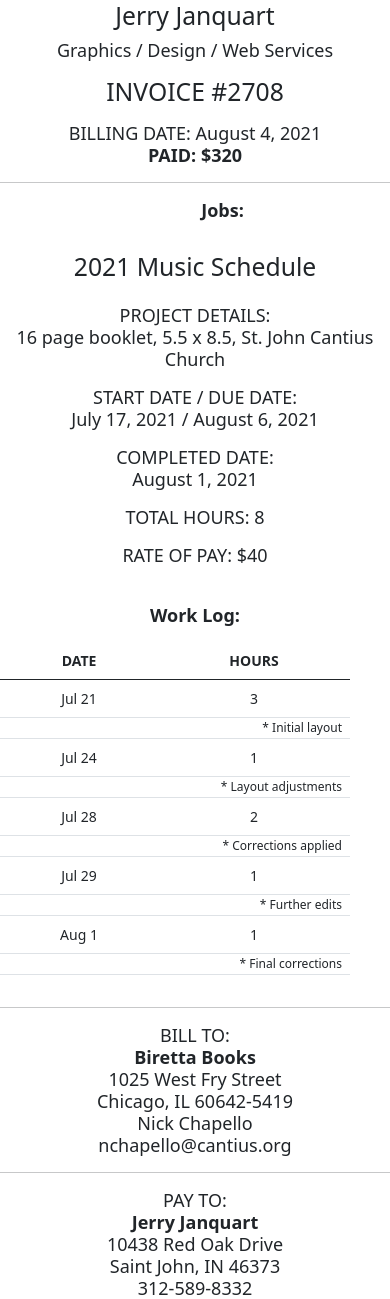
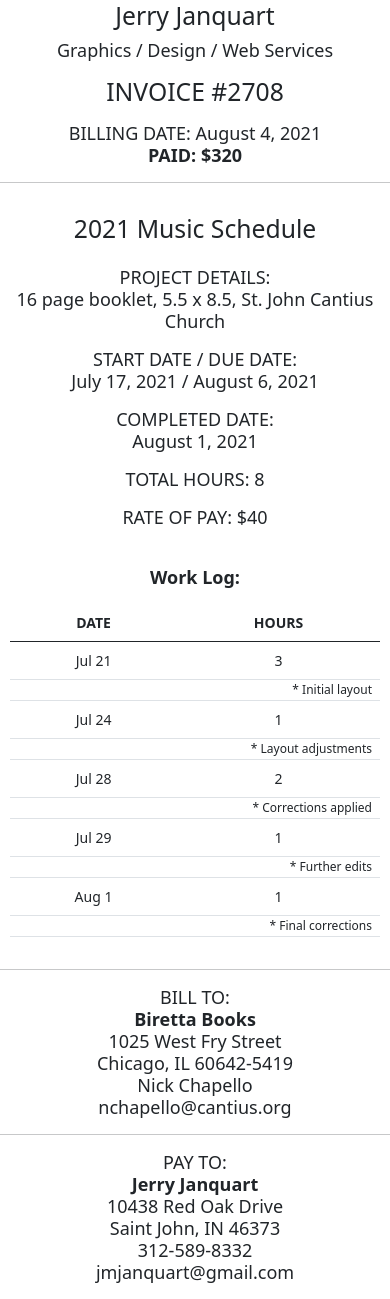
Before and after one commit to githubbjar/myFreelance, a PHP site: page / in a window 390 px wide. Shown: the part 200-1499 px from the top of the page. Run offline with PHP 8.4, Linux system fonts and the light colour scheme; some libraries are stand-ins or nearby versions.

Commit message:
made more mobile friendly

```diff
--- a/dom.js
+++ b/dom.js
@@ -18,7 +18,8 @@ document.getElementById("employer_address1").innerHTML = jobs[x].employer_addres
 document.getElementById("employer_address2").innerHTML = jobs[x].employer_address2();
 document.getElementById("contact").innerHTML = jobs[x].contact();
 document.getElementById("contact_email").innerHTML = jobs[x].contact_email();
-document.getElementById("job-list").innerHTML = list_jobs_code;
+document.getElementById("job-list").innerHTML = "<p class='jobs-heading'><strong>Jobs:</strong></p>" +
+list_jobs_code;
 document.getElementById("test_space").innerHTML = "";
 let thumbnailImg = "";
 if (jobs[x].thumbnail) {
--- a/index.php
+++ b/index.php
@@ -72,12 +72,12 @@
     }
 
     #hours_table {
-        margin-right: 40px;
+        margin-right: 10px;
+        margin-left: 10px;
         font-size: 14px;
     }
 
     p.jobs-heading {
-        padding-left: 35px;
         margin-left: 20px;
     }
 
@@ -174,7 +174,6 @@
 <div id="center">
 <div class='row'>
     <div class='col-sm-2'>
-        <p class="jobs-heading"><strong>Jobs:</strong></p>
         <div id="job-list" class="overflow-scroll"></div>
     </div>
     <div class='col-sm-4'>
```
